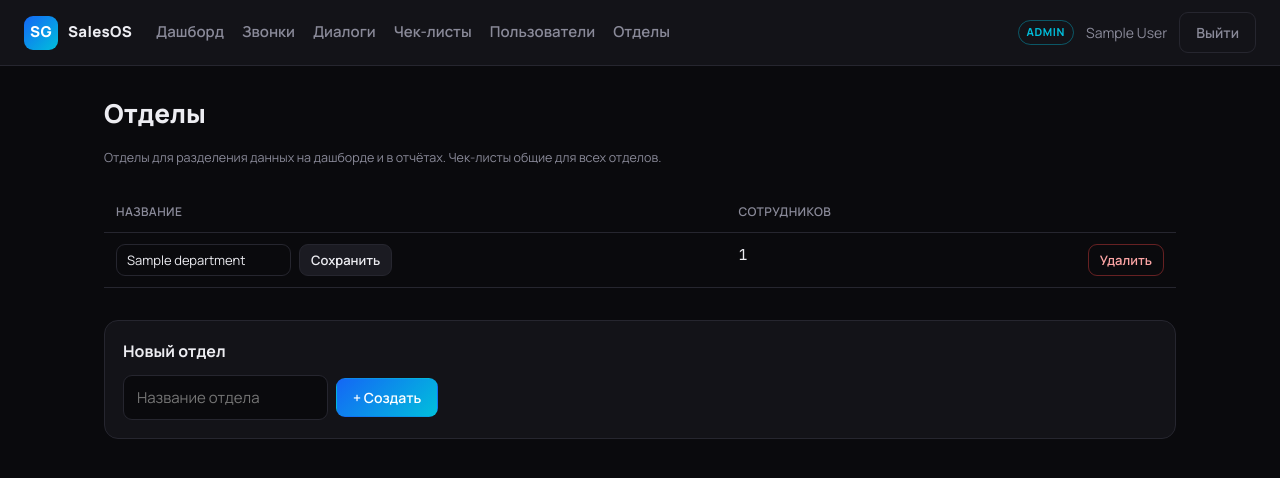
After one commit to svg1620-art/SG_SalesOS, a Flask app: page /departments/ in a window 1280 px wide. The commit adds this page. Shown: the top 478 px of the page. Run offline with Flask 3, Linux system fonts and the light colour scheme; a user stored in the database is signed in; tables that the repository leaves empty hold one stand-in row (values such as "Sample post"); some libraries are stand-ins or nearby versions.

Commit message:
Отделы: сущность отдела, разделение данных на дашборде, пульс по отделам
- модель Department + User.department_id + миграция (FK с явным именем — иначе
  batch_alter_table на SQLite падал «Constraint must have a name»)
- departments blueprint (admin): список/создание/переименование/удаление;
  авто-сид двух отделов при старте + CLI seed-departments
- выбор отдела в форме пользователя, колонка отдела в списке
- дашборд: вкладки «Все отделы / <отдел>», фильтрация KPI/лидерборда/ленты по
  менеджерам отдела
- Telegram-пульс сгруппирован по отделам (🏢 заголовки)
- экспорт звонков CSV: колонка «отдел» + фильтр по отделу
- чек-листы остаются общими

Co-Authored-By: Claude Opus 4.8 <noreply@anthropic.com>
Claude-Session: https://claude.ai/code/session_01CBoutjh8mWoGR4nBEM9yYD

```diff
--- a/app.py
+++ b/app.py
@@ -22,6 +22,7 @@ def create_app(config_object: type = Config) -> Flask:
     _register_error_handlers(app)
     _register_cli(app)
     _maybe_seed_admin(app)
+    _ensure_departments(app)
     _maybe_start_scheduler(app)
 
     return app
@@ -43,6 +44,7 @@ def _register_blueprints(app: Flask) -> None:
     from calls import calls_bp
     from users import users_bp
     from dialogs import dialogs_bp
+    from departments import departments_bp
 
     app.register_blueprint(auth_bp)
     app.register_blueprint(dashboard_bp)
@@ -50,6 +52,7 @@ def _register_blueprints(app: Flask) -> None:
     app.register_blueprint(calls_bp)
     app.register_blueprint(users_bp)
     app.register_blueprint(dialogs_bp)
+    app.register_blueprint(departments_bp)
 
 
 def _register_error_handlers(app: Flask) -> None:
@@ -87,6 +90,21 @@ def _maybe_seed_admin(app: Flask) -> None:
             app.logger.warning(
                 "[seed-admin] пропущен (возможно, миграции ещё не применены): %s", exc
             )
+
+
+def _ensure_departments(app: Flask) -> None:
+    """Создать отделы по умолчанию при старте (идемпотентно).
+
+    Обёрнуто в try/except: во время `flask db upgrade` таблиц ещё нет.
+    """
+    with app.app_context():
+        try:
+            from departments.seed import seed_default_departments
+
+            seed_default_departments(app)
+        except Exception as exc:  # noqa: BLE001
+            db.session.rollback()
+            app.logger.warning("[departments] сид пропущен: %s", exc)
 
 
 def _maybe_start_scheduler(app: Flask) -> None:
@@ -165,6 +183,14 @@ def _register_cli(app: Flask) -> None:
         count = rebuild_all_dialogs()
         click.echo(f"Пересобрано диалогов: {count}")
 
+    @app.cli.command("seed-departments")
+    def seed_departments_cmd():
+        """Создать отделы по умолчанию (Отдел продаж / развития клиентов)."""
+        from departments.seed import seed_default_departments
+
+        _created, message = seed_default_departments(app)
+        click.echo(message)
+
     @app.cli.command("run-digest")
     def run_digest_cmd():
         """Сформировать дневную AI-сводку за сегодня (вручную)."""
--- /dev/null
+++ b/departments/__init__.py
@@ -0,0 +1 @@
+from departments.routes import departments_bp  # noqa: F401
--- /dev/null
+++ b/departments/routes.py
@@ -0,0 +1,61 @@
+"""Управление отделами (только админ): список, создание, переименование, удаление."""
+from flask import Blueprint, render_template, redirect, url_for, request, flash, abort
+
+from extensions import db
+from models import Department, User
+from auth.decorators import admin_required
+
+departments_bp = Blueprint("departments", __name__, url_prefix="/departments")
+
+
+@departments_bp.route("/")
+@admin_required
+def index():
+    departments = Department.query.order_by(Department.name).all()
+    counts = {
+        d.id: User.query.filter_by(department_id=d.id).count() for d in departments
+    }
+    return render_template(
+        "departments/index.html", departments=departments, counts=counts
+    )
+
+
+@departments_bp.route("/new", methods=["POST"])
+@admin_required
+def create():
+    name = (request.form.get("name") or "").strip()
+    if not name:
+        flash("Укажите название отдела.", "error")
+    elif Department.query.filter_by(name=name).first() is not None:
+        flash("Отдел с таким названием уже есть.", "error")
+    else:
+        db.session.add(Department(name=name[:255]))
+        db.session.commit()
+        flash("Отдел создан.", "success")
+    return redirect(url_for("departments.index"))
+
+
+@departments_bp.route("/<int:department_id>/edit", methods=["POST"])
+@admin_required
+def edit(department_id):
+    dept = db.session.get(Department, department_id) or abort(404)
+    name = (request.form.get("name") or "").strip()
+    if not name:
+        flash("Название не может быть пустым.", "error")
+    else:
+        dept.name = name[:255]
+        db.session.commit()
+        flash("Отдел сохранён.", "success")
+    return redirect(url_for("departments.index"))
+
+
+@departments_bp.route("/<int:department_id>/delete", methods=["POST"])
+@admin_required
+def delete(department_id):
+    dept = db.session.get(Department, department_id) or abort(404)
+    # у пользователей отдела просто снимаем привязку
+    User.query.filter_by(department_id=dept.id).update({"department_id": None})
+    db.session.delete(dept)
+    db.session.commit()
+    flash("Отдел удалён, привязка сотрудников снята.", "success")
+    return redirect(url_for("departments.index"))
--- /dev/null
+++ b/departments/seed.py
@@ -0,0 +1,16 @@
+"""Сид отделов по умолчанию."""
+from extensions import db
+from models import Department
+
+DEFAULT_DEPARTMENTS = ["Отдел продаж", "Отдел развития клиентов"]
+
+
+def seed_default_departments(app) -> tuple[int, str]:
+    """Создать отделы по умолчанию, если их ещё нет. Идемпотентно."""
+    created = 0
+    for name in DEFAULT_DEPARTMENTS:
+        if Department.query.filter_by(name=name).first() is None:
+            db.session.add(Department(name=name))
+            created += 1
+    db.session.commit()
+    return created, f"Отделов создано: {created} (из {len(DEFAULT_DEPARTMENTS)})."
--- a/models.py
+++ b/models.py
@@ -14,6 +14,21 @@ from extensions import db, login_manager
 
 # --- Пользователи и роли -------------------------------------------------
 
+class Department(db.Model):
+    """Отдел (напр. «Отдел продаж», «Отдел развития клиентов»)."""
+
+    __tablename__ = "departments"
+
+    id = db.Column(db.Integer, primary_key=True)
+    name = db.Column(db.String(255), unique=True, nullable=False)
+    created_at = db.Column(db.DateTime, nullable=False, default=datetime.utcnow)
+
+    users = db.relationship("User", back_populates="department")
+
+    def __repr__(self) -> str:
+        return f"<Department {self.name}>"
+
+
 class User(UserMixin, db.Model):
     __tablename__ = "users"
 
@@ -22,11 +37,15 @@ class User(UserMixin, db.Model):
     password_hash = db.Column(db.String(255), nullable=False)
     full_name = db.Column(db.String(255))
     role = db.Column(db.String(20), nullable=False, default="manager")  # admin|manager
+    department_id = db.Column(
+        db.Integer, db.ForeignKey("departments.id"), nullable=True, index=True
+    )
     # для сопоставления с ответственным в amoCRM (Этап 8)
     amo_user_id = db.Column(db.BigInteger, nullable=True, index=True)
     is_active = db.Column(db.Boolean, nullable=False, default=True)
     created_at = db.Column(db.DateTime, nullable=False, default=datetime.utcnow)
 
+    department = db.relationship("Department", back_populates="users")
     # звонки, где этот пользователь — менеджер
     calls = db.relationship("Call", back_populates="manager", lazy="dynamic")
     dialogs = db.relationship("Dialog", back_populates="manager", lazy="dynamic")
--- a/static/css/sg.css
+++ b/static/css/sg.css
@@ -393,6 +393,19 @@ code.sg-mono { background: var(--sg-surface-2); padding: 1px 6px; border-radius:
 }
 .sg-field--inline { flex-direction: column; gap: 4px; }
 .sg-filters__sep { flex: 1; }
+
+/* вкладки отделов */
+.sg-tabs { display: flex; gap: 4px; flex-wrap: wrap; margin: 12px 0 4px; border-bottom: 1px solid var(--sg-border); }
+.sg-tab {
+  padding: 9px 16px; color: var(--sg-muted); font-weight: 600; font-size: 14px;
+  border: 1px solid transparent; border-bottom: none; border-radius: 8px 8px 0 0;
+  margin-bottom: -1px;
+}
+.sg-tab:hover { color: var(--sg-text); text-decoration: none; }
+.sg-tab--active {
+  color: var(--sg-text); background: var(--sg-surface);
+  border-color: var(--sg-border); border-bottom: 1px solid var(--sg-bg);
+}
 .sg-field--inline .sg-field__label { font-size: 11px; text-transform: uppercase; letter-spacing: .4px; }
 
 .sg-dash-grid { display: grid; grid-template-columns: minmax(260px, 340px) 1fr; gap: 16px; align-items: start; }
--- a/templates/base.html
+++ b/templates/base.html
@@ -127,6 +127,7 @@
         <a href="{{ url_for('dialogs.index') }}">Диалоги</a>
         <a href="{{ url_for('checklists.index') }}">Чек-листы</a>
         <a href="{{ url_for('users.index') }}">Пользователи</a>
+        <a href="{{ url_for('departments.index') }}">Отделы</a>
       {% else %}
         <a href="{{ url_for('dashboard.manager_home') }}">Кабинет</a>
         <a href="{{ url_for('calls.index') }}">Мои звонки</a>
--- /dev/null
+++ b/templates/departments/index.html
@@ -0,0 +1,40 @@
+{% extends "base.html" %}
+{% block title %}Отделы — SG SalesOS{% endblock %}
+
+{% block content %}
+<section class="sg-page">
+  <h1 class="sg-h1">Отделы</h1>
+  <p class="sg-muted sg-sm">Отделы для разделения данных на дашборде и в отчётах. Чек-листы общие для всех отделов.</p>
+
+  <table class="sg-table">
+    <thead><tr><th>Название</th><th>Сотрудников</th><th></th></tr></thead>
+    <tbody>
+      {% for d in departments %}
+      <tr>
+        <td>
+          <form method="post" action="{{ url_for('departments.edit', department_id=d.id) }}" class="sg-reproc">
+            <input class="sg-input sg-input--sm" name="name" value="{{ d.name }}">
+            <button class="sg-btn sg-btn--sm" type="submit">Сохранить</button>
+          </form>
+        </td>
+        <td class="sg-mono">{{ counts.get(d.id, 0) }}</td>
+        <td class="sg-row-actions">
+          <form method="post" action="{{ url_for('departments.delete', department_id=d.id) }}"
+                onsubmit="return confirm('Удалить отдел? Привязка сотрудников снимется.');">
+            <button class="sg-btn sg-btn--sm sg-btn--danger" type="submit">Удалить</button>
+          </form>
+        </td>
+      </tr>
+      {% endfor %}
+    </tbody>
+  </table>
+
+  <div class="sg-card sg-card--pad" style="margin-top:16px">
+    <h3 class="sg-h3">Новый отдел</h3>
+    <form method="post" action="{{ url_for('departments.create') }}" class="sg-reproc">
+      <input class="sg-input" name="name" placeholder="Название отдела" required>
+      <button class="sg-btn sg-btn--primary" type="submit">+ Создать</button>
+    </form>
+  </div>
+</section>
+{% endblock %}
--- a/templates/users/index.html
+++ b/templates/users/index.html
@@ -14,6 +14,7 @@
         <th>Имя</th>
         <th>Email</th>
         <th>Роль</th>
+        <th>Отдел</th>
         <th>amoCRM ID</th>
         <th>Статус</th>
         <th></th>
@@ -25,6 +26,7 @@
         <td><b>{{ u.full_name or '—' }}</b>{% if u.id == current_user.id %} <span class="sg-badge">вы</span>{% endif %}</td>
         <td class="sg-mono sg-sm">{{ u.email }}</td>
         <td><span class="sg-role sg-role--{{ u.role }}">{{ u.role }}</span></td>
+        <td class="sg-sm">{{ u.department.name if u.department else '—' }}</td>
         <td class="sg-mono sg-sm">{{ u.amo_user_id or '—' }}</td>
         <td>
           {% if u.is_active %}<span class="sg-badge sg-badge--active">Активен</span>
```
Also changed, not shown: calls/routes.py (+6 -1 lines), dashboard/routes.py (+21 -2 lines), migrations/versions/935a5b3eae91_add_departments_user_department_id.py (added, +46 -0 lines), notify/telegram.py (+23 -10 lines), templates/dashboard/index.html (+13 -0 lines), templates/users/form.html (+15 -4 lines), users/routes.py (+28 -9 lines), README.md.
